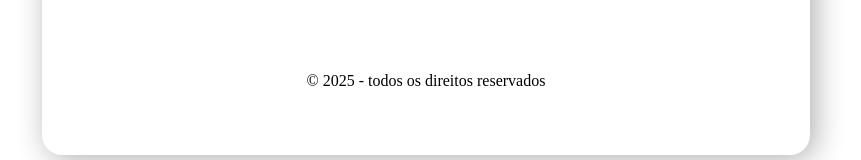
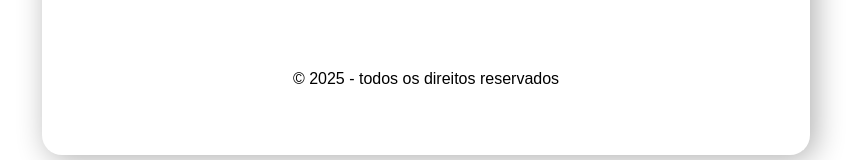
Before and after one commit to phsushi/cpCidade, a React (Vite) app: page / in a window 1280 px wide. Shown: the part 605-765 px from the top of the page, without its empty margins (214-1075 px from the left). Built offline with nearby package versions, Linux system fonts and the light colour scheme.

Commit message:
Estilo do footer

```diff
--- a/src/css/estilo.css
+++ b/src/css/estilo.css
@@ -74,3 +74,6 @@ button:hover{
     background-color: #181818;
     border: solid 2px black;
 }
+footer{
+    font-family: Arial, Helvetica, sans-serif;
+}
--- a/src/css/global.css
+++ b/src/css/global.css
@@ -18,6 +18,7 @@ body{
     background-color: #fff;
     border-radius: 20px;
     box-shadow: 5px 4px 30px rgb(175, 175, 175);
+    padding: 4px;
 }
 .container-resultado{
     display: flex;
```
